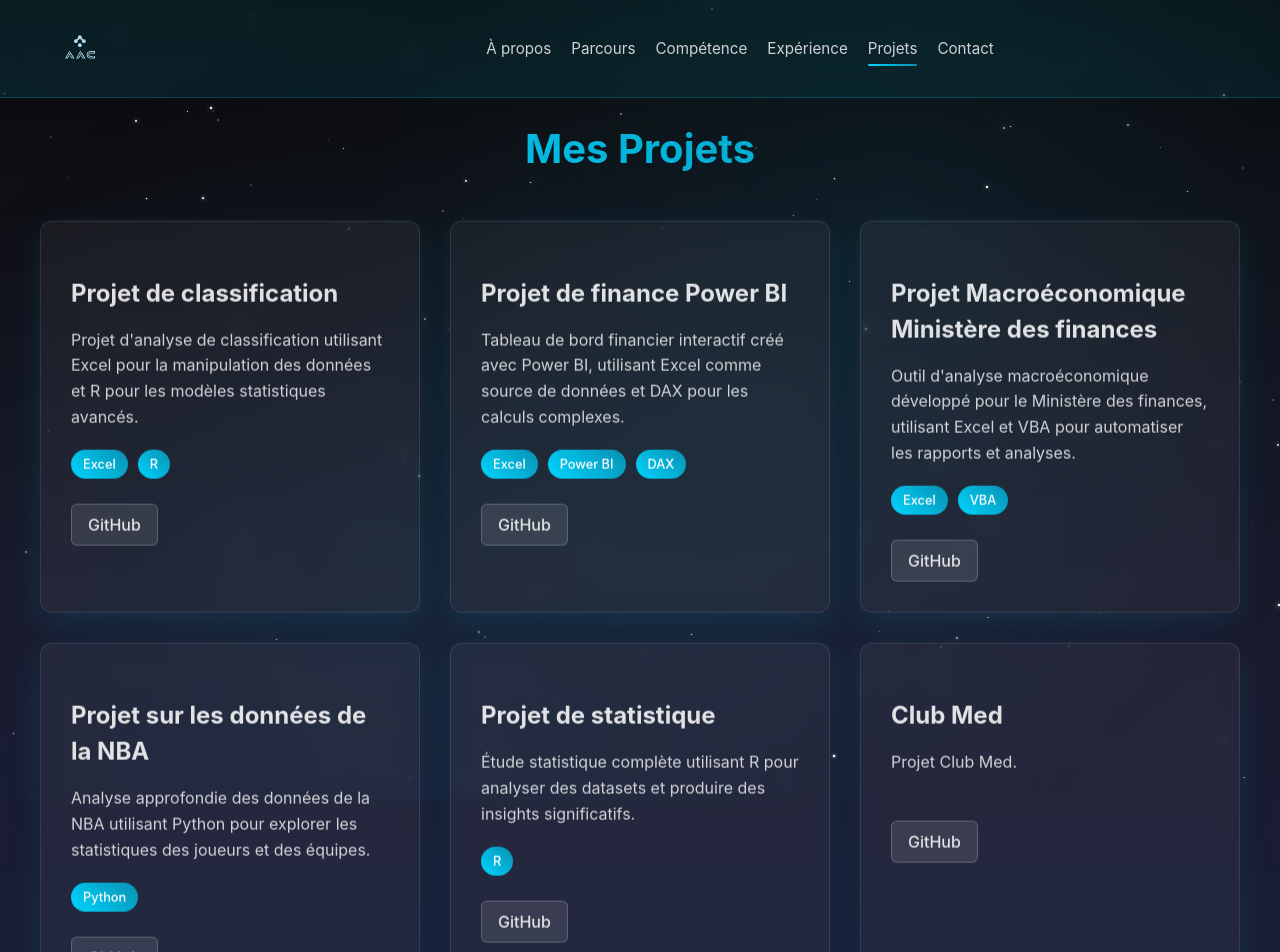
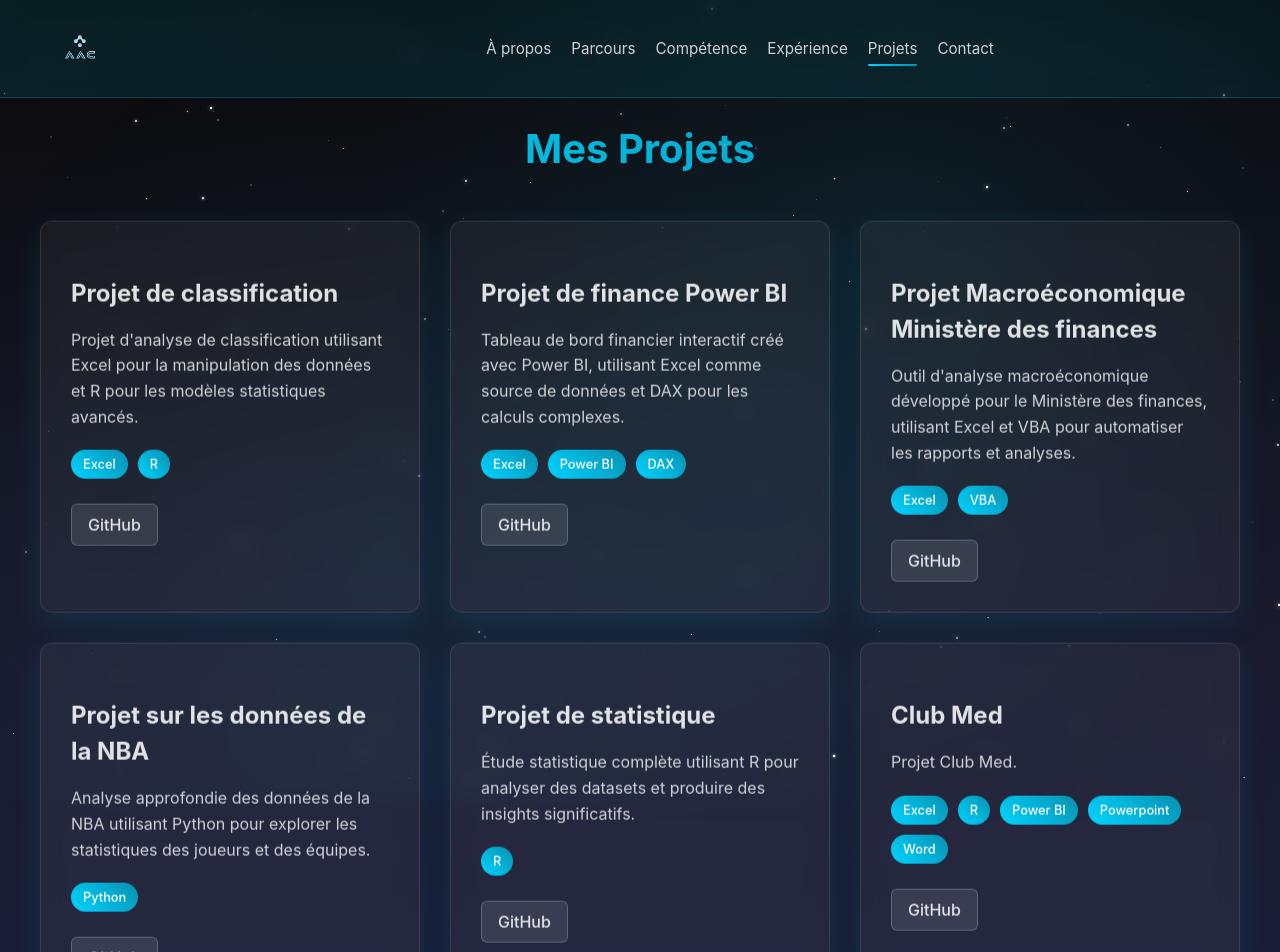
Before and after one commit to bighiepoh9ne/portfolio, a React (Vite) app: page /projects in a window 1280 px wide. Shown: the top 952 px of the page. Built offline with nearby package versions, Linux system fonts and the light colour scheme.

Commit message:
fix: update Club Med project description and add tech stack

```diff
--- a/scripts/add-club-med.js
+++ b/scripts/add-club-med.js
@@ -12,7 +12,7 @@ const obj =
 `  },
   {
     title: "Club Med",
-    description: "Projet Club Med.",
+    description: "Projet de segmentation client réalisé pour Club Med.",
     tech: [],
     github: "https://github.com/bighiepoh9ne/Projet-Club-Med-",
     demo: "https://github.com/bighiepoh9ne/Projet-Club-Med-"
--- a/src/data/project.js
+++ b/src/data/project.js
@@ -37,7 +37,7 @@ export const projects = [
   {
     title: "Club Med",
     description: "Projet Club Med.",
-    tech: [],
+    tech: ["Excel", "R", "Power BI", "Powerpoint", "Word"],
     github: "https://github.com/bighiepoh9ne/Projet-Club-Med-",
     demo: "https://github.com/bighiepoh9ne/Projet-Club-Med-"
   }
```
